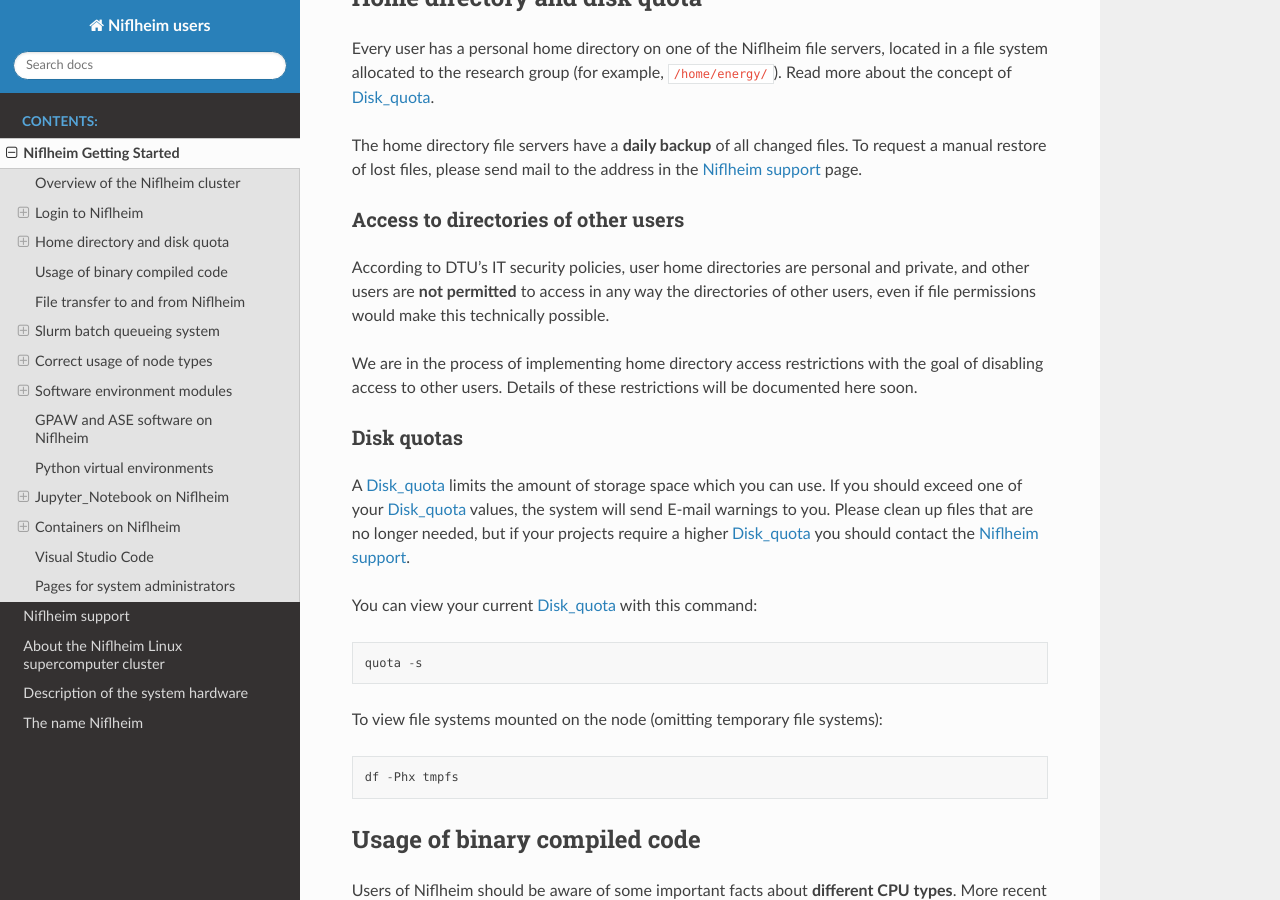
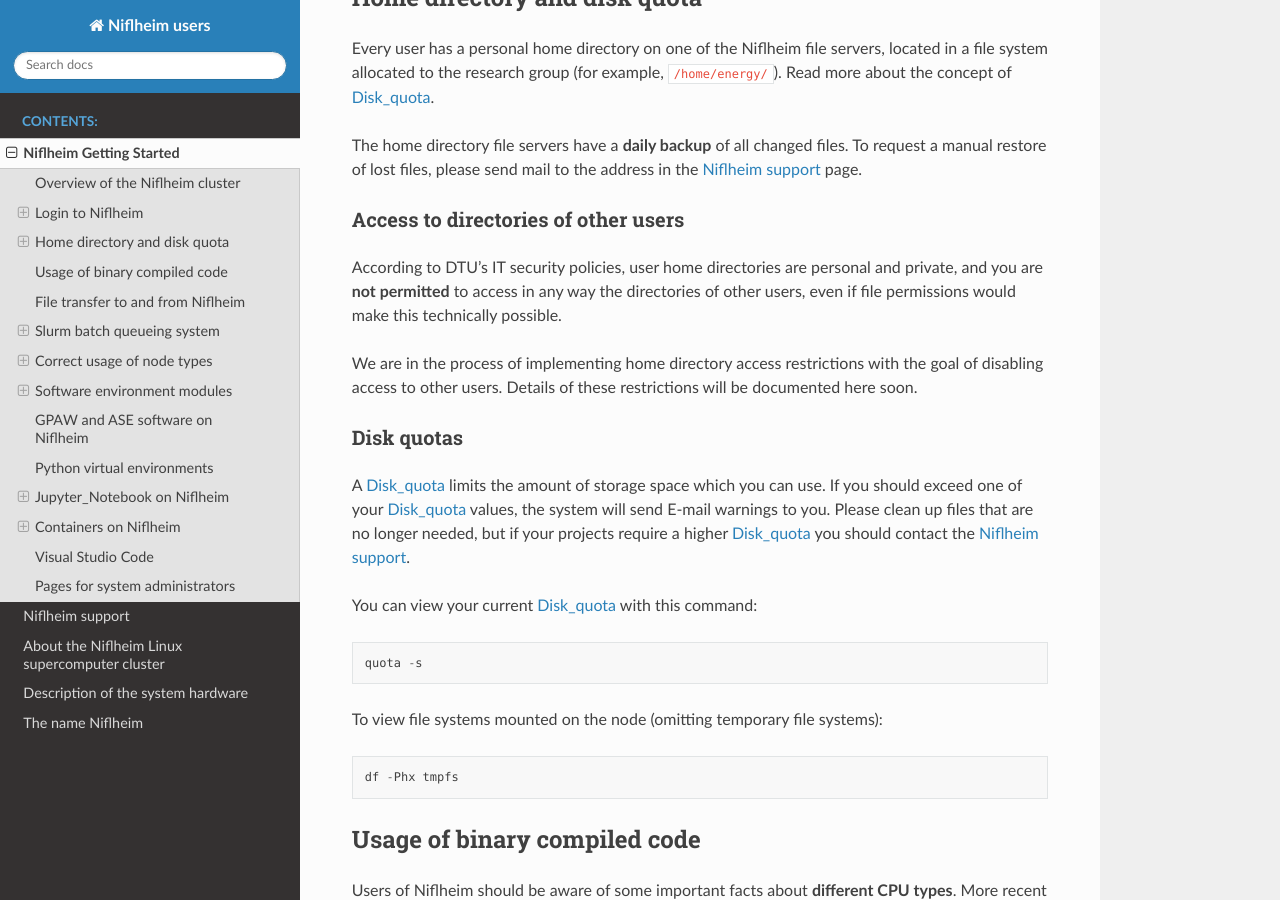
Before and after one commit to OleHolmNielsen/Niflheim_users, a Sphinx documentation site: the page built from docs/Niflheim_Getting_Started.rst, in a window 1280 px wide and 900 px high, scrolled down 2535 px. Built offline with Sphinx 7.4.7 and the Read the Docs theme 3.1.0, drawn with Linux system fonts in a browser that asks for light colours.

Commit message:
Minor edit

```diff
--- a/docs/Niflheim_Getting_Started.rst
+++ b/docs/Niflheim_Getting_Started.rst
@@ -155,7 +155,7 @@
 ---------------------------------------
 
 According to DTU's IT security policies, user home directories are personal and private,
-and other users are **not permitted** to access in any way the directories of other users,
+and you are **not permitted** to access in any way the directories of other users,
 even if file permissions would make this technically possible.
 
 We are in the process of implementing home directory access restrictions
```
